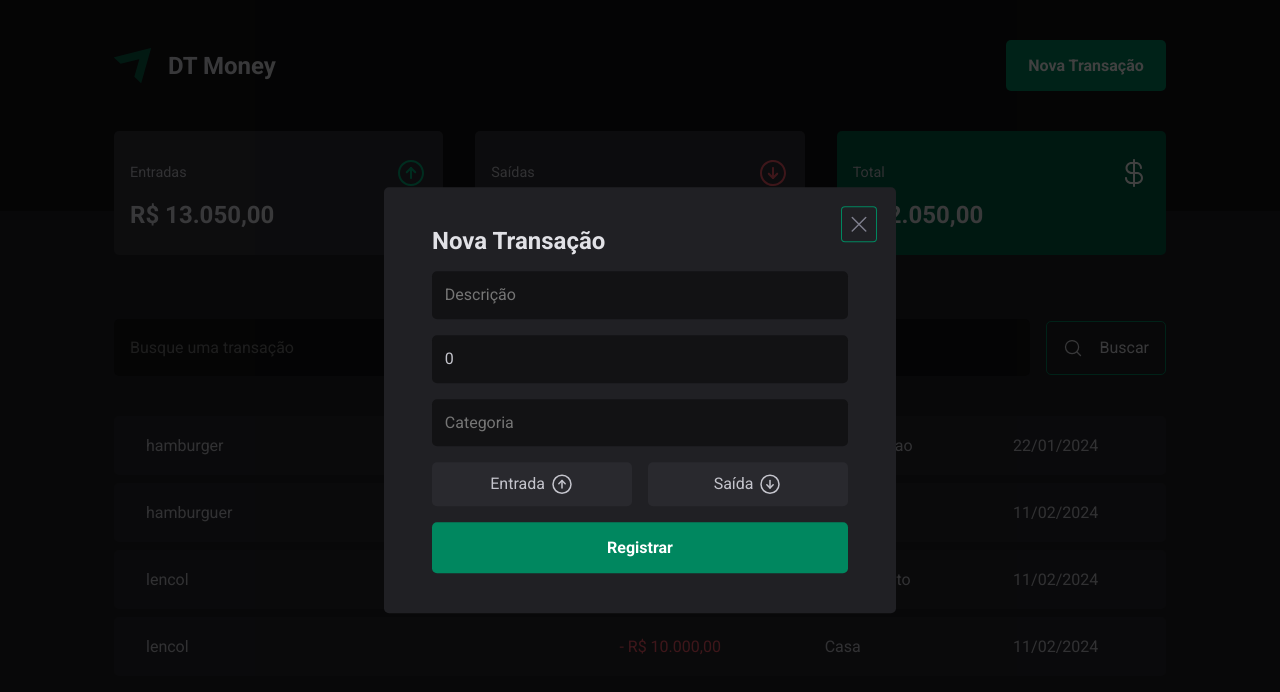
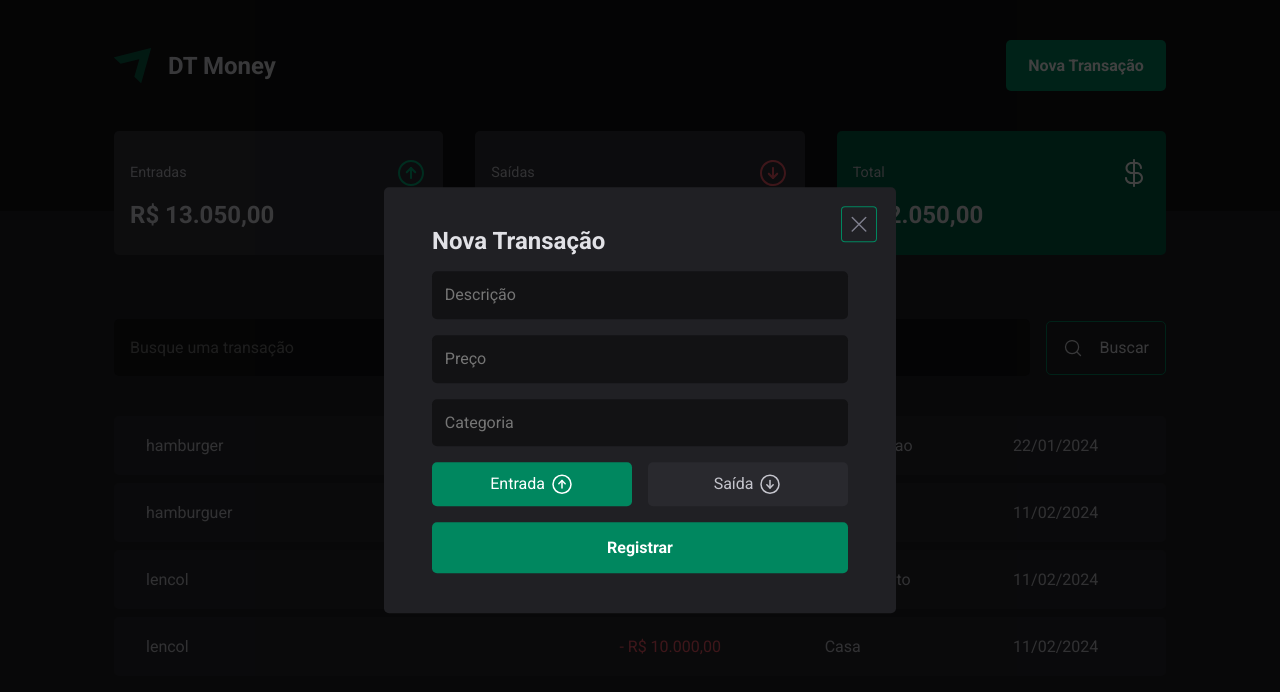
Before and after one commit to LuscaCid/DT-Money, a React (Vite) app: page / in a window 1280 px wide. Both pictures are taken after a click on the button "Nova Transação". Shown: the top 692 px of the page. Built offline with nearby package versions, Linux system fonts and the light colour scheme; data requests are answered from the project's data file.

Commit message:
adds handleSubmit function, at least connect with the api to post the json object

```diff
--- a/src/components/NewTransactionModal/index.tsx
+++ b/src/components/NewTransactionModal/index.tsx
@@ -1,7 +1,7 @@
 import * as Dialog from '@radix-ui/react-dialog'
 import { Close, Content, Overlay, TypeTransactionButton, TypeTransactionSection } from './styles'
 import { ArrowCircleDown, ArrowCircleUp, X } from 'phosphor-react'
-import { useForm } from "react-hook-form"
+import { Controller, useForm } from "react-hook-form"
 import { z } from "zod"
 import { zodResolver } from '@hookform/resolvers/zod'
 
@@ -9,7 +9,7 @@ const formSchema = z.object({
   description : z.string().min(1),
   price : z.number(),
   category : z.string(),
- // typeTransaction : z.enum(['income', 'outcome'])//é tratado tbm como required
+  typeTransaction : z.enum(['income', 'outcome'])//é tratado tbm como required
 })
 
 type NewTransactionFormType = z.infer<typeof formSchema>
@@ -21,17 +21,23 @@ export const NewTransactionModal = () => {
     defaultValues : {
       category : '',
       description : '',
-      price : 0
+      typeTransaction : 'income'
     }
   })
-  const {register, handleSubmit, watch, formState : {isSubmitting}} = newTransactionForm
+  const {
+    control,
+    register,
+    handleSubmit,
+    watch,
+    reset,
+    formState : {isSubmitting}
+  } = newTransactionForm
 
   const handleCreateNewTransaction = async (data : NewTransactionFormType) => {
     await new Promise(resolve => setTimeout(resolve, 2500))
     console.log(data)
+    reset()
   }
-  const formattedPriceAllTime = watch('price')
-
 
   return (
     <Dialog.Portal>
@@ -50,7 +56,7 @@ export const NewTransactionModal = () => {
           />
 
           <input
-            type="text"
+            type="number"
             placeholder='Preço'
             required
 
@@ -63,8 +69,15 @@ export const NewTransactionModal = () => {
             required
             {...register('category')}
           />
-
-          <TypeTransactionSection>
+          <Controller
+            control={control}
+            name='typeTransaction'
+            render={({field}) => {
+              return (
+                <TypeTransactionSection
+                  value={field.value}
+                  onValueChange={field.onChange}
+                >
                   <TypeTransactionButton value='income' variant='income'>
                     Entrada
                     <ArrowCircleUp size={24}/>
@@ -73,8 +86,11 @@ export const NewTransactionModal = () => {
                     Saída
                     <ArrowCircleDown size={24}/>
                   </TypeTransactionButton>
-
                 </TypeTransactionSection>
+              )
+            }}
+            >
+          </Controller>
           <button type='submit' disabled = {isSubmitting}>
             Registrar
           </button>
```
Lines whose indentation alone changed are shown as unchanged.
